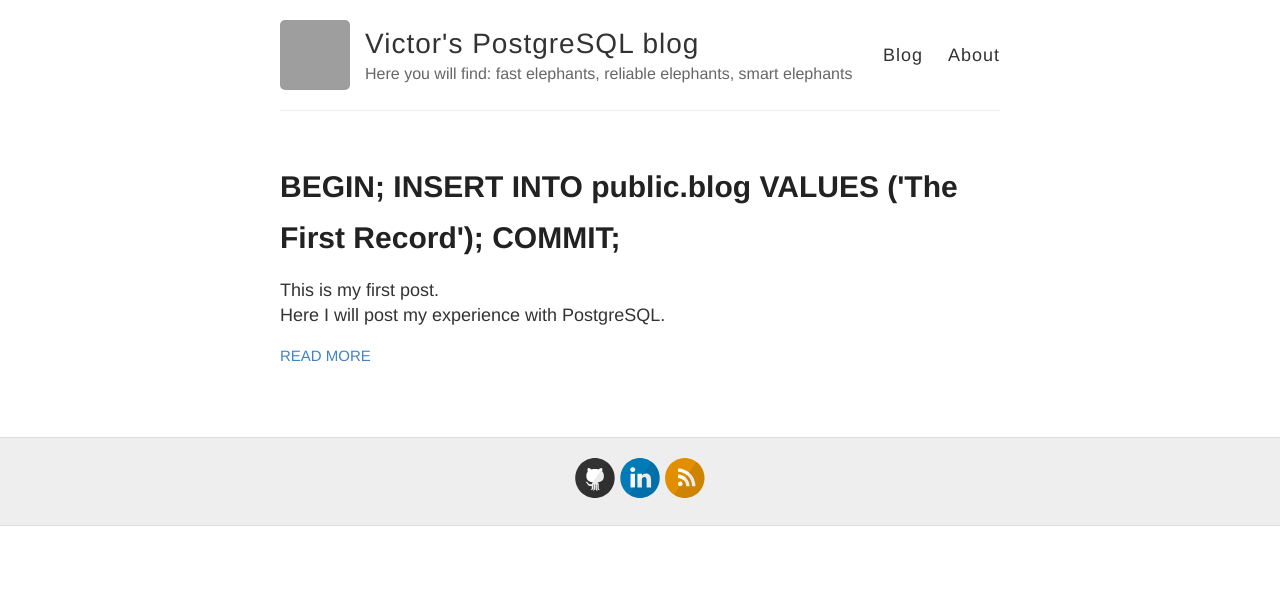
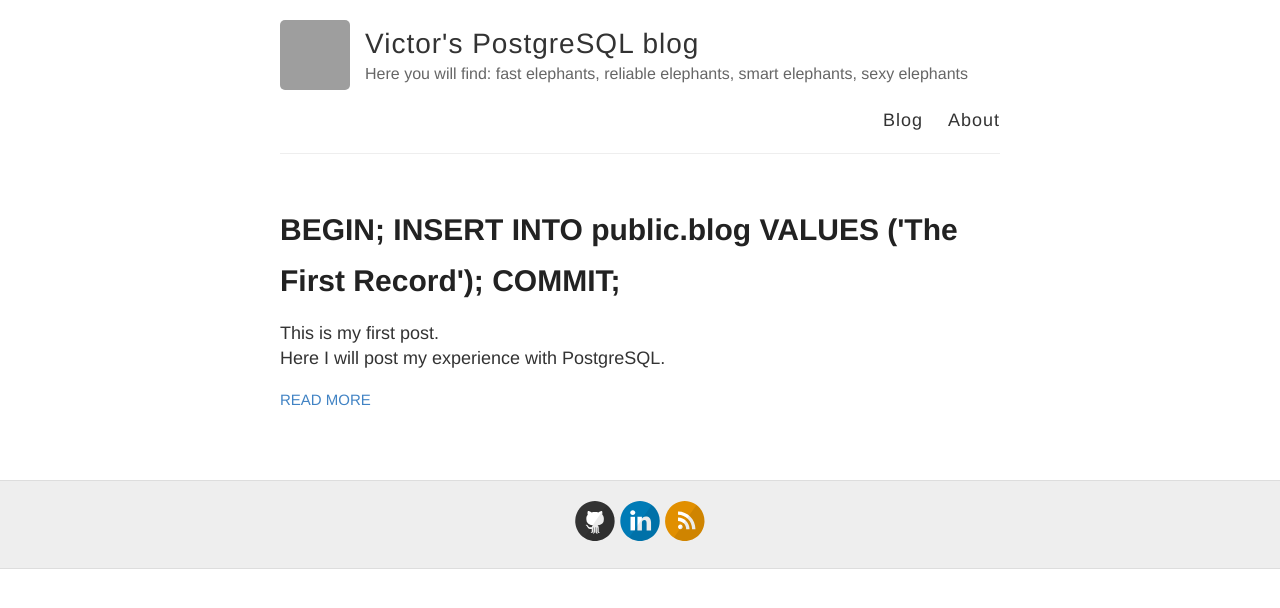
Before and after one commit to Nastradamus/nastradamus.github.io, a Jekyll site: the page built from index.html, in a window 1280 px wide. Shown: the top 608 px of the page. Built offline with Jekyll 4.4.1, drawn with Linux system fonts in a browser that asks for light colours; grey boxes are pictures that could not be loaded.

Commit message:
Update _config.yml

```diff
--- a/_config.yml
+++ b/_config.yml
@@ -6,7 +6,7 @@
 name: "Victor's PostgreSQL blog"
 
 # Short bio or description (displayed in the header)
-description: "Here you will find: fast elephants, reliable elephants, smart elephants"
+description: "Here you will find: fast elephants, reliable elephants, smart elephants, sexy elephants"
 
 # URL of your avatar or profile pic (you could use your GitHub profile pic)
 avatar: https://avatars3.githubusercontent.com/u/1119739?s=460&v=4
```
